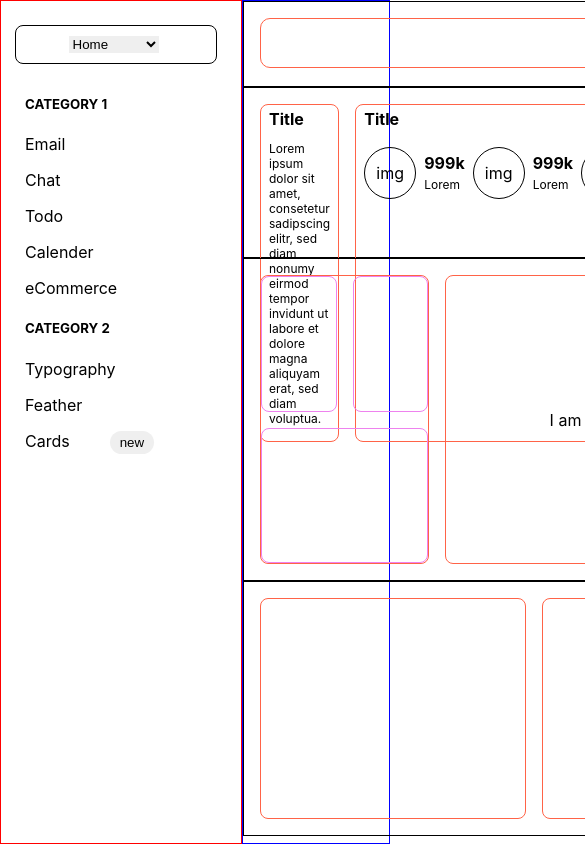
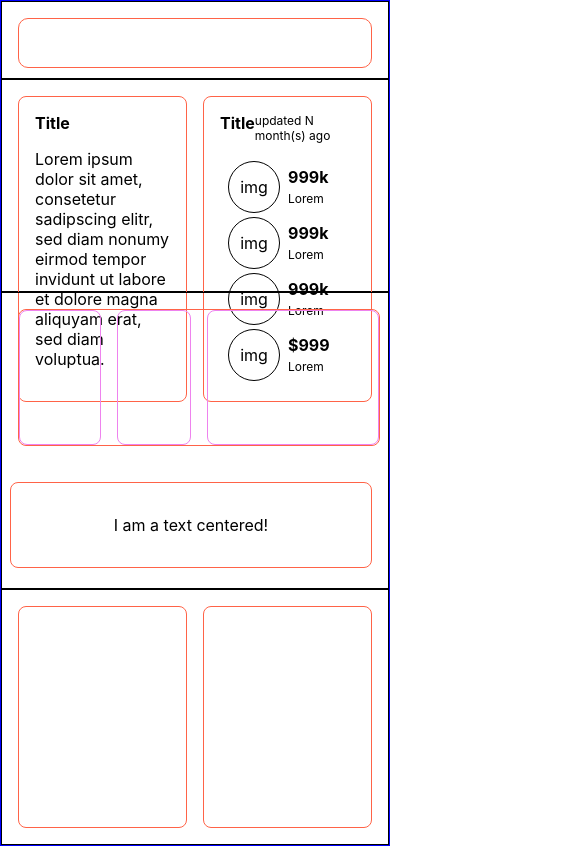
Before and after one commit to aripan/responsive-dashboard, a React (Create React App) app: page / in a window 390 px wide. Shown: the top 846 px of the page, 585 px wide, since content can reach past the window. Built offline with nearby package versions, Linux system fonts and the light colour scheme.

Commit message:
Tablet size done

```diff
--- a/package.json
+++ b/package.json
@@ -3,6 +3,7 @@
   "version": "0.1.0",
   "private": true,
   "dependencies": {
+    "@iconify-icons/ant-design": "^1.1.0",
     "@iconify-icons/dashicons": "^1.1.0",
     "@iconify-icons/feather": "^1.1.0",
     "@iconify-icons/ls": "^1.1.0",
--- a/src/App.css
+++ b/src/App.css
@@ -15,3 +15,30 @@
   grid-template-areas: "side main main main main";
   height: 100vh;
 }
+
+/* Media Queries */
+/* Small devices (landscape phones, less than 768px) */
+@media screen and (max-width: 768px) {
+  .side-bar {
+    display: none;
+  }
+
+  .App {
+    grid-template-columns: 1fr;
+    grid-template-areas: "main";
+    width: 100vw;
+  }
+}
+
+/* X-Small devices (portrait phones, less than 576px) */
+@media screen and (max-width: 576px) {
+  .side-bar {
+    display: none;
+  }
+
+  .App {
+    grid-template-columns: 1fr;
+    grid-template-areas: "main";
+    width: 100vw;
+  }
+}
--- a/src/components/MainArea/MainAreaScreen/MainAreaScreen.css
+++ b/src/components/MainArea/MainAreaScreen/MainAreaScreen.css
@@ -28,6 +28,37 @@
     "title-section"
     "middle-section"
     "bottom-section";
+}
 
-  /* margin: 1.5rem; */
+/* Media Queries */
+/* Small devices (landscape phones, less than 768px) */
+@media screen and (max-width: 768px) {
+  .top-bar-section {
+    height: 9vh;
+  }
+  .title-section {
+    height: 25vh;
+  }
+  .middle-section {
+    height: 35vh;
+  }
+  .bottom-section {
+    height: 30vh;
+  }
 }
+
+/* X-Small devices (portrait phones, less than 576px) */
+/* @media screen and (max-width: 576px) {
+  .top-bar-section {
+    height: 10vh;
+  }
+  .title-section {
+    height: 35vh;
+  }
+  .middle-section {
+    height: 35vh;
+  }
+  .bottom-section {
+    height: 20vh;
+  }
+} */
--- a/src/components/MainArea/MiddleSection/MiddleSection.css
+++ b/src/components/MainArea/MiddleSection/MiddleSection.css
@@ -48,3 +48,35 @@
   grid-template-areas: "middle-left middle-right";
   height: 100%;
 }
+
+/* Media Queries */
+/* Small devices (landscape phones, less than 768px) */
+@media screen and (max-width: 768px) {
+  .middle-container {
+    grid-template-columns: 1fr;
+    grid-template-areas:
+      "middle-left"
+      "middle-right";
+  }
+
+  .middle-left {
+    height: 16vh;
+    grid-template-columns: 1fr 1fr 2fr;
+    grid-template-areas: "one two three three";
+  }
+
+  .middle-left-one {
+    margin: 0 0.5em 0 0;
+  }
+
+  .middle-left-two {
+    margin: 0 0.5em 0 0.5em;
+  }
+  .middle-left-three {
+    margin: 0 0 0 0.5em;
+  }
+
+  .middle-right {
+    height: 10vh;
+  }
+}
--- a/src/components/MainArea/TitleSection/TitleSection.css
+++ b/src/components/MainArea/TitleSection/TitleSection.css
@@ -40,6 +40,7 @@
   display: flex;
   justify-content: space-between;
 }
+
 .circle-one,
 .circle-two,
 .circle-three,
@@ -61,3 +62,34 @@
   justify-content: center;
   align-items: center;
 }
+
+/* Media Queries */
+/* Small devices (landscape phones, less than 768px) */
+@media screen and (max-width: 768px) {
+  .title-container {
+    grid-template-columns: 1fr 1fr 1fr 1fr;
+    grid-template-areas: "title-heading title-heading title-items title-items";
+  }
+
+  .title-heading,
+  .title-items {
+    padding: 1em;
+  }
+
+  .title-heading p {
+    font-size: 16px;
+  }
+
+  .title-items-bottom {
+    flex-direction: row;
+    flex-wrap: wrap;
+  }
+
+  .title-items-bottom-one,
+  .title-items-bottom-two,
+  .title-items-bottom-three,
+  .title-items-bottom-four {
+    justify-content: space-between;
+    margin: 0 0.5rem;
+  }
+}
--- a/src/components/MainArea/TopBarSection/TopBarSection.css
+++ b/src/components/MainArea/TopBarSection/TopBarSection.css
@@ -13,6 +13,9 @@
   align-items: center;
 }
 
+.menu-btn {
+  visibility: hidden;
+}
 .top-bar-icon {
   padding: 0.3rem;
 }
@@ -27,3 +30,22 @@
   font-size: 14px;
   margin-left: 1em;
 }
+
+/* Media Queries */
+/* Small devices (landscape phones, less than 768px) */
+@media screen and (max-width: 768px) {
+  .top-bar-content-left {
+    display: none;
+  }
+
+  .menu-btn {
+    visibility: visible;
+  }
+}
+
+/* X-Small devices (portrait phones, less than 576px) */
+@media screen and (max-width: 576px) {
+  .top-bar-username {
+    display: none;
+  }
+}
--- a/src/components/MainArea/TopBarSection/TopBarSection.js
+++ b/src/components/MainArea/TopBarSection/TopBarSection.js
@@ -9,6 +9,7 @@ import shoppingCart from "@iconify-icons/feather/shopping-cart";
 import starIcon from "@iconify-icons/feather/star";
 import searchIcon from "@iconify-icons/feather/search";
 import bellIcon from "@iconify-icons/feather/bell";
+import menuOutlined from "@iconify-icons/ant-design/menu-outlined";
 
 const TopBarSection = () => {
   return (
@@ -21,6 +22,9 @@ const TopBarSection = () => {
           <InlineIcon icon={checkSquare} className="top-bar-icon" />
           <InlineIcon icon={starIcon} className="top-bar-icon" />
         </div>
+        <span className="menu-btn">
+          <InlineIcon icon={menuOutlined} className="top-bar-icon" />
+        </span>
         <div className="top-bar-content-right">
           <div>
             <InlineIcon icon={searchIcon} className="top-bar-icon" />
@@ -28,7 +32,7 @@ const TopBarSection = () => {
             <InlineIcon icon={bellIcon} className="top-bar-icon" />
           </div>
 
-          <p>
+          <p className="top-bar-username">
             <span style={{ fontWeight: "700" }}>Username</span> <br />
             <span style={{ marginLeft: "25px" }}>admin</span>
           </p>
```
Also changed, not shown: 1 other file (tests, documents, lock files or other folders).
